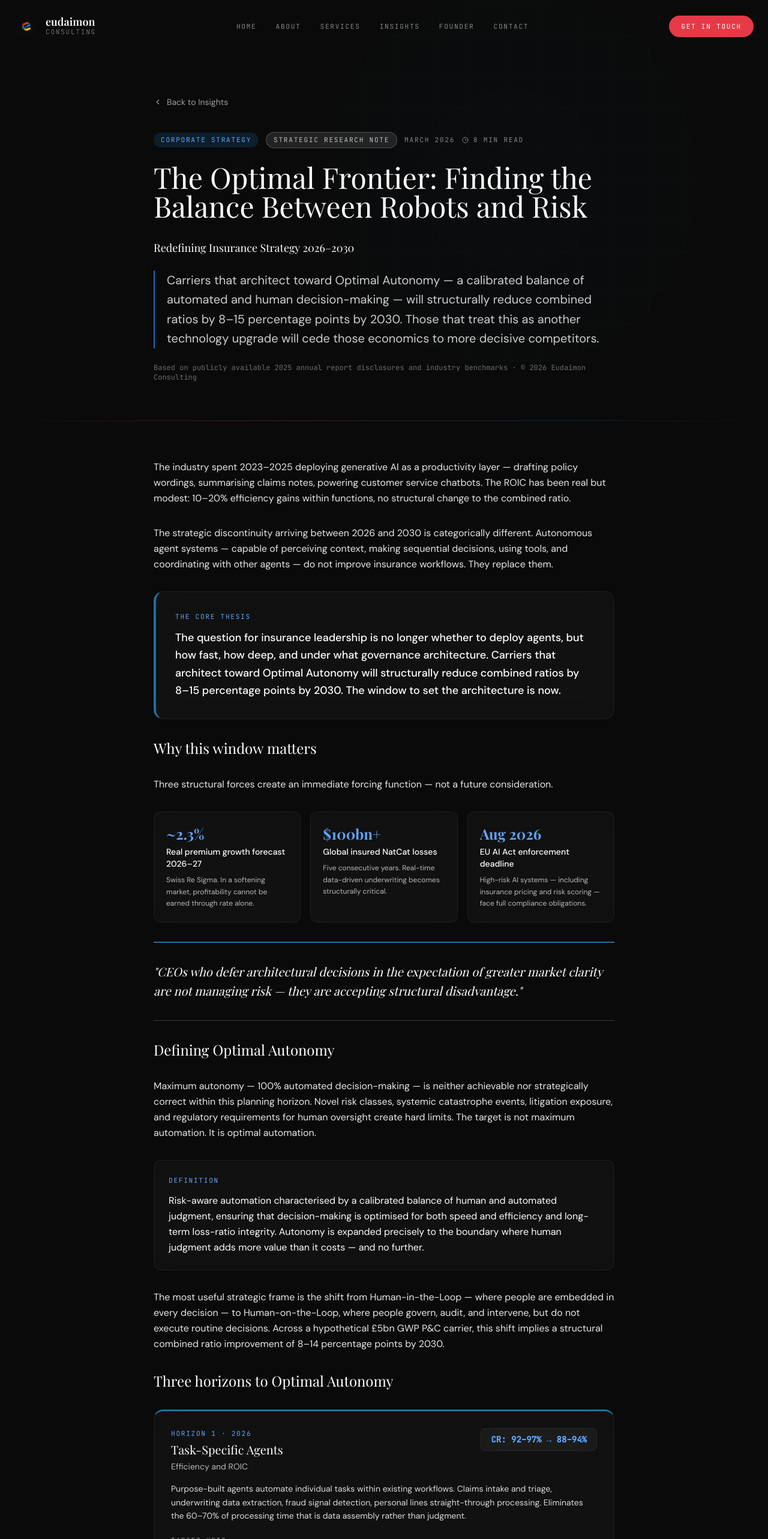
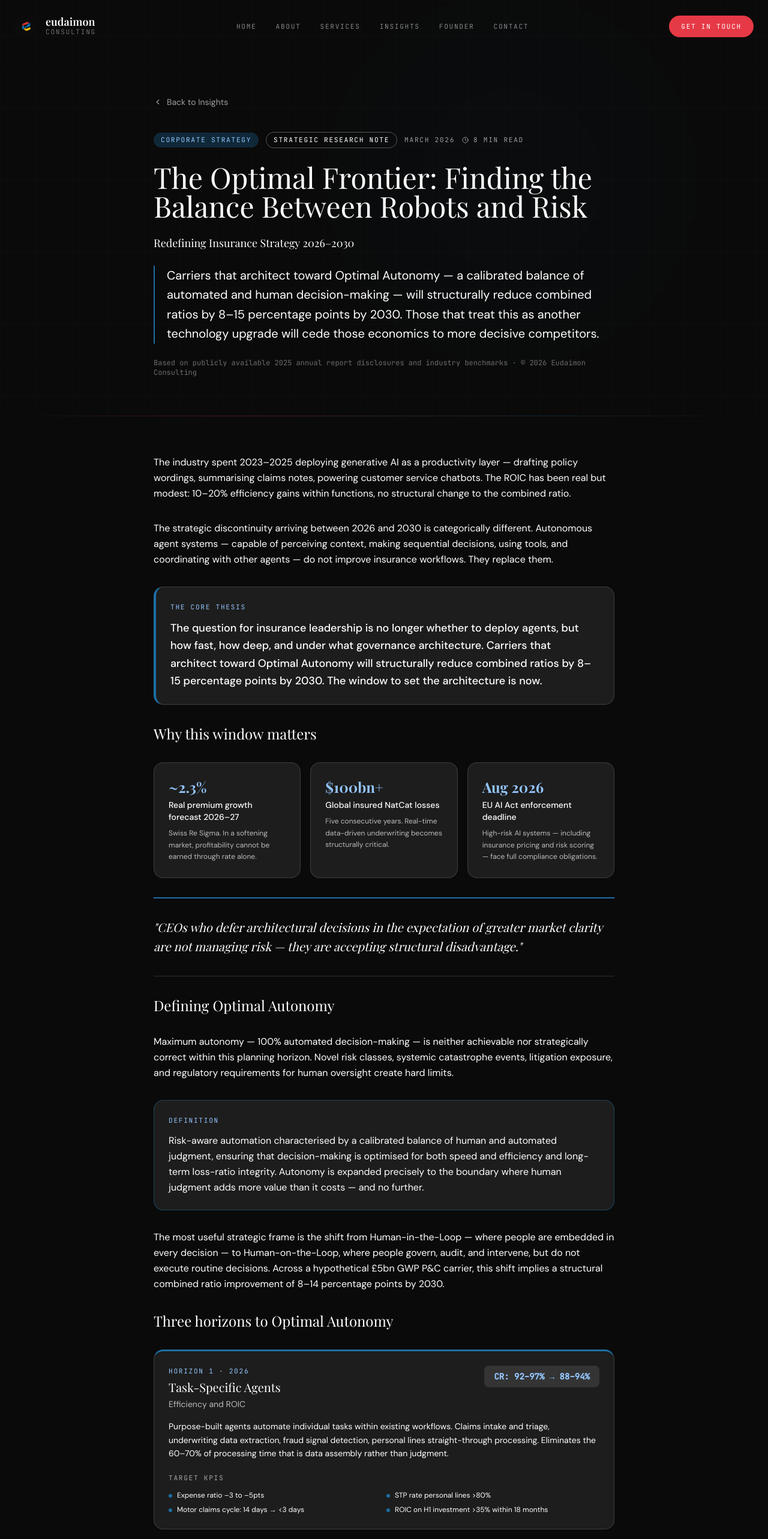
Before and after one commit to parulkgreen-design/eudaimon-consulting, a Next.js app: page /insights/optimal-autonomy in a window 1280 px wide. Shown: the top 2566 px of the page at 60% size. Built offline with nearby package versions, Linux system fonts and the light colour scheme; a web font is replaced by a local one.

Commit message:
Update page.tsx

```diff
--- a/app/insights/optimal-autonomy/page.tsx
+++ b/app/insights/optimal-autonomy/page.tsx
@@ -38,7 +38,6 @@ export default function OptimalAutonomyArticle() {
       cr: "~93%",
       horizon: "H2 Leading",
       horizonColor: "#1D6FA4",
-      horizonBg: "rgba(29,111,164,0.2)",
       useCases: "400+ use cases; SecureGPT; real-time IoT risk scoring; claims triage",
       moat: "900 data scientists; Group CDAIO role; Stanford HAI partner",
       gap: "Agentic orchestration still fragmented across 50 markets — governance inconsistency risk",
@@ -48,7 +47,6 @@ export default function OptimalAutonomyArticle() {
       cr: "92.2%",
       horizon: "H2 Leading",
       horizonColor: "#1D6FA4",
-      horizonBg: "rgba(29,111,164,0.2)",
       useCases: "900+ use cases; Anthropic partnership; claims automation; dynamic pricing pilots",
       moat: "Record €17.4bn profit; €2tr AUM data asset; new digital board exec",
       gap: "Explicitly cautious on autonomy pace; regulatory complexity in Germany/EU",
@@ -58,7 +56,6 @@ export default function OptimalAutonomyArticle() {
       cr: "~93%",
       horizon: "H2 → H3",
       horizonColor: "#3B6D11",
-      horizonBg: "rgba(59,109,17,0.2)",
       useCases: "85% UW/claims automation target; Chubb Studio 250+ embedded partners; $1.4bn digital GWP",
       moat: "3,500 engineers globally; Chubb Studio moat; 20% workforce restructuring underway",
       gap: "Execution risk in 20% headcount reduction; cultural change management",
@@ -68,7 +65,6 @@ export default function OptimalAutonomyArticle() {
       cr: "~94%",
       horizon: "H1 → H2",
       horizonColor: "#854F0B",
-      horizonBg: "rgba(133,79,11,0.2)",
       useCases: "160+ AI solutions; Agentic Hyper Challenge (200 prototypes); 13-min claims resolution (UK)",
       moat: "AI Lab (ETH Zurich / St Gallen); new Chief AI Officer Oct 2025",
       gap: "Moving from pilots to scale; not yet committed to explicit CR targets from AI",
@@ -78,7 +74,6 @@ export default function OptimalAutonomyArticle() {
       cr: "94.6%",
       horizon: "H1",
       horizonColor: "#854F0B",
-      horizonBg: "rgba(133,79,11,0.2)",
       useCases: "12 AI fraud models; £90m+ claims savings; claims summarisation; medical UW tools",
       moat: "25m customer data asset; Direct Line acquisition adds scale",
       gap: "End-to-end transformation still aspirational; behind leaders on architecture",
@@ -104,12 +99,12 @@ export default function OptimalAutonomyArticle() {
     {
       num: "01",
       title: "Architecture: build or procure?",
-      body: "The most consequential choice is whether to build a proprietary agentic architecture or deploy on third-party platforms. Proprietary is slower and more expensive in Year 1. It is the source of durable differentiation by Year 3. This is a CEO-level capital allocation decision — not a CTO matter. Carriers that delegate it to technology functions will find the strategic trade-offs obscured by vendor preferences.",
+      body: "The most consequential choice is whether to build a proprietary agentic architecture or deploy on third-party platforms. Proprietary is slower and more expensive in Year 1. It is the source of durable differentiation by Year 3. This is a CEO-level capital allocation decision — not a CTO matter.",
     },
     {
       num: "02",
       title: "Governance before scale",
-      body: "Build the governance architecture — explainability tooling, autonomy authority frameworks, model monitoring, regulatory engagement protocols — before expanding agent deployment beyond Horizon 1. Every carrier that has deployed AI at scale without adequate governance has faced the same sequence: model drift, adverse loss ratio movement, regulatory scrutiny, and painful remediation. The August 2026 EU AI Act deadline is an immediate compliance obligation.",
+      body: "Build the governance architecture — explainability tooling, autonomy authority frameworks, model monitoring, regulatory engagement protocols — before expanding agent deployment beyond Horizon 1. The August 2026 EU AI Act deadline is an immediate compliance obligation for any carrier with European operations.",
     },
     {
       num: "03",
@@ -118,14 +113,18 @@ export default function OptimalAutonomyArticle() {
     },
   ];
 
+  const cardStyle = {
+    background: "rgba(255,255,255,0.08)",
+    border: "1px solid rgba(255,255,255,0.15)",
+    borderRadius: "16px",
+    padding: "24px",
+  };
+
   return (
     <div className="bg-[#0a0a0a] min-h-screen">
       {/* Hero */}
       <section className="relative pt-40 pb-16 px-6 overflow-hidden">
-        <div
-          className="absolute top-0 right-[10%] w-[600px] h-[600px] rounded-full blur-[160px] opacity-10"
-          style={{ background: "radial-gradient(circle, rgba(29,111,164,0.8) 0%, transparent 70%)" }}
-        />
+        <div className="absolute top-0 right-[10%] w-[600px] h-[600px] rounded-full blur-[160px] opacity-10" style={{ background: "radial-gradient(circle, rgba(29,111,164,0.8) 0%, transparent 70%)" }} />
         <div className="absolute inset-0 opacity-[0.03]" style={{ backgroundImage: "linear-gradient(rgba(255,255,255,0.5) 1px, transparent 1px), linear-gradient(90deg, rgba(255,255,255,0.5) 1px, transparent 1px)", backgroundSize: "60px 60px" }} />
         <div className="max-w-3xl mx-auto relative z-10">
           <Link href="/insights" className="inline-flex items-center gap-2 text-white/60 hover:text-white transition-colors text-sm mb-10">
@@ -133,19 +132,19 @@ export default function OptimalAutonomyArticle() {
             Back to Insights
           </Link>
           <div className="flex flex-wrap items-center gap-3 mb-6">
-            <span className="mono-label text-[9px] px-3 py-1 rounded-full bg-[#1D6FA4]/20 text-[#60a5fa]">Corporate Strategy</span>
-            <span className="mono-label text-[9px] px-3 py-1 rounded-full bg-white/10 text-white/70 border border-white/20">Strategic Research Note</span>
-            <span className="mono-label text-white/50 text-[9px]">March 2026</span>
-            <div className="flex items-center gap-2 text-white/50">
+            <span className="mono-label text-[9px] px-3 py-1 rounded-full" style={{ background: "rgba(29,111,164,0.3)", color: "#93c5fd" }}>Corporate Strategy</span>
+            <span className="mono-label text-[9px] px-3 py-1 rounded-full border border-white/30 text-white">Strategic Research Note</span>
+            <span className="mono-label text-white/60 text-[9px]">March 2026</span>
+            <div className="flex items-center gap-2 text-white/60">
               <Clock size={11} />
               <span className="mono-label text-[9px]">8 min read</span>
             </div>
           </div>
-          <h1 className="font-display text-white text-4xl md:text-5xl leading-tight mb-8">
+          <h1 className="font-display text-white text-4xl md:text-5xl leading-tight mb-6">
             The Optimal Frontier: Finding the Balance Between Robots and Risk
           </h1>
           <p className="text-white text-lg font-display mb-6">Redefining Insurance Strategy 2026–2030</p>
-          <p className="text-white/80 text-xl leading-relaxed border-l-2 border-[#1D6FA4] pl-5">
+          <p className="text-white text-xl leading-relaxed border-l-2 border-[#1D6FA4] pl-5">
             Carriers that architect toward Optimal Autonomy — a calibrated balance of automated and human decision-making — will structurally reduce combined ratios by 8–15 percentage points by 2030. Those that treat this as another technology upgrade will cede those economics to more decisive competitors.
           </p>
           <p className="text-white/40 text-xs mt-6 font-mono">Based on publicly available 2025 annual report disclosures and industry benchmarks · © 2026 Eudaimon Consulting</p>
@@ -155,43 +154,41 @@ export default function OptimalAutonomyArticle() {
       <div className="divider-gradient" />
 
       <article className="py-16 px-6">
-        <div className="max-w-3xl mx-auto space-y-8 text-white/90 text-base leading-relaxed">
+        <div className="max-w-3xl mx-auto space-y-8 text-white text-base leading-relaxed">
 
           <p>The industry spent 2023–2025 deploying generative AI as a productivity layer — drafting policy wordings, summarising claims notes, powering customer service chatbots. The ROIC has been real but modest: 10–20% efficiency gains within functions, no structural change to the combined ratio.</p>
           <p>The strategic discontinuity arriving between 2026 and 2030 is categorically different. Autonomous agent systems — capable of perceiving context, making sequential decisions, using tools, and coordinating with other agents — do not improve insurance workflows. They replace them.</p>
 
           {/* Core thesis */}
-          <div className="glass rounded-2xl p-8" style={{ borderLeft: "4px solid #1D6FA4" }}>
-            <p className="mono-label text-[#60a5fa] text-[9px] mb-3">The Core Thesis</p>
+          <div style={{ ...cardStyle, borderLeft: "4px solid #1D6FA4" }}>
+            <p className="mono-label text-[9px] mb-3" style={{ color: "#93c5fd" }}>The Core Thesis</p>
             <p className="text-white text-lg leading-relaxed font-medium">The question for insurance leadership is no longer whether to deploy agents, but how fast, how deep, and under what governance architecture. Carriers that architect toward Optimal Autonomy will structurally reduce combined ratios by 8–15 percentage points by 2030. The window to set the architecture is now.</p>
           </div>
 
           <h2 className="font-display text-white text-2xl mt-10 mb-6">Why this window matters</h2>
-          <p>Three structural forces create an immediate forcing function — not a future consideration.</p>
-
           <div className="grid grid-cols-1 md:grid-cols-3 gap-4 my-6">
             {[
               { val: "~2.3%", label: "Real premium growth forecast 2026–27", sub: "Swiss Re Sigma. In a softening market, profitability cannot be earned through rate alone." },
               { val: "$100bn+", label: "Global insured NatCat losses", sub: "Five consecutive years. Real-time data-driven underwriting becomes structurally critical." },
               { val: "Aug 2026", label: "EU AI Act enforcement deadline", sub: "High-risk AI systems — including insurance pricing and risk scoring — face full compliance obligations." },
             ].map((m) => (
-              <div key={m.val} className="glass rounded-xl p-5">
-                <p className="font-display text-2xl font-bold mb-1" style={{ color: "#60a5fa" }}>{m.val}</p>
+              <div key={m.val} style={cardStyle}>
+                <p className="font-display text-2xl font-bold mb-1" style={{ color: "#93c5fd" }}>{m.val}</p>
                 <p className="text-white text-sm font-medium mb-2">{m.label}</p>
                 <p className="text-white/70 text-xs leading-relaxed">{m.sub}</p>
               </div>
             ))}
           </div>
 
-          <div className="border-t-2 border-b border-white/20 py-8 my-8" style={{ borderTopColor: "#1D6FA4" }}>
+          <div className="py-8 my-8" style={{ borderTop: "2px solid #1D6FA4", borderBottom: "1px solid rgba(255,255,255,0.15)" }}>
             <p className="font-display text-white text-xl italic leading-relaxed">"CEOs who defer architectural decisions in the expectation of greater market clarity are not managing risk — they are accepting structural disadvantage."</p>
           </div>
 
           <h2 className="font-display text-white text-2xl mt-10 mb-4">Defining Optimal Autonomy</h2>
-          <p>Maximum autonomy — 100% automated decision-making — is neither achievable nor strategically correct within this planning horizon. Novel risk classes, systemic catastrophe events, litigation exposure, and regulatory requirements for human oversight create hard limits. The target is not maximum automation. It is optimal automation.</p>
+          <p>Maximum autonomy — 100% automated decision-making — is neither achievable nor strategically correct within this planning horizon. Novel risk classes, systemic catastrophe events, litigation exposure, and regulatory requirements for human oversight create hard limits.</p>
 
-          <div className="glass rounded-xl p-6 my-6 border border-[#1D6FA4]/40">
-            <p className="mono-label text-[#60a5fa] text-[9px] mb-3">Definition</p>
+          <div style={{ ...cardStyle, borderColor: "rgba(29,111,164,0.5)" }}>
+            <p className="mono-label text-[9px] mb-3" style={{ color: "#93c5fd" }}>Definition</p>
             <p className="text-white text-base leading-relaxed">Risk-aware automation characterised by a calibrated balance of human and automated judgment, ensuring that decision-making is optimised for both speed and efficiency and long-term loss-ratio integrity. Autonomy is expanded precisely to the boundary where human judgment adds more value than it costs — and no further.</p>
           </div>
 
@@ -200,25 +197,25 @@ export default function OptimalAutonomyArticle() {
           <h2 className="font-display text-white text-2xl mt-10 mb-6">Three horizons to Optimal Autonomy</h2>
           <div className="space-y-5">
             {horizons.map((h) => (
-              <div key={h.period} className="glass rounded-2xl p-7" style={{ borderTop: `3px solid ${h.color}` }}>
+              <div key={h.period} style={{ ...cardStyle, borderTop: `3px solid ${h.color}` }}>
                 <div className="flex flex-col sm:flex-row sm:justify-between sm:items-start gap-3 mb-4">
                   <div>
-                    <p className="mono-label text-[9px] mb-1" style={{ color: "#60a5fa" }}>{h.period}</p>
+                    <p className="mono-label text-[9px] mb-1" style={{ color: "#93c5fd" }}>{h.period}</p>
                     <p className="font-display text-white text-xl">{h.title}</p>
                     <p className="text-white/70 text-sm mt-1">{h.subtitle}</p>
                   </div>
-                  <div className="glass rounded-lg px-4 py-2 text-right flex-shrink-0">
-                    <p className="font-mono text-sm font-bold" style={{ color: "#60a5fa" }}>{h.cr}</p>
+                  <div style={{ background: "rgba(255,255,255,0.1)", borderRadius: "8px", padding: "8px 16px" }}>
+                    <p className="font-mono text-sm font-bold" style={{ color: "#93c5fd" }}>{h.cr}</p>
                   </div>
                 </div>
-                <p className="text-white/85 text-sm leading-relaxed mb-5">{h.body}</p>
+                <p className="text-white text-sm leading-relaxed mb-5">{h.body}</p>
                 <div>
-                  <p className="mono-label text-white/50 text-[9px] mb-3">Target KPIs</p>
+                  <p className="mono-label text-white/60 text-[9px] mb-3">Target KPIs</p>
                   <div className="grid grid-cols-1 sm:grid-cols-2 gap-2">
                     {h.kpis.map((kpi) => (
                       <div key={kpi} className="flex gap-2 items-start">
                         <div className="w-1.5 h-1.5 rounded-full mt-1.5 flex-shrink-0" style={{ background: h.color }} />
-                        <p className="text-white/80 text-xs">{kpi}</p>
+                        <p className="text-white text-xs">{kpi}</p>
                       </div>
                     ))}
                   </div>
@@ -234,29 +231,32 @@ export default function OptimalAutonomyArticle() {
 
           <div className="space-y-4 my-8">
             {peers.map((p) => (
-              <div key={p.carrier} className="glass rounded-2xl p-6">
+              <div key={p.carrier} style={cardStyle}>
                 <div className="flex flex-col sm:flex-row sm:items-center gap-3 mb-5">
                   <p className="font-display text-white text-xl w-24 flex-shrink-0">{p.carrier}</p>
                   <span
                     className="mono-label text-[9px] px-3 py-1 rounded-full w-fit font-semibold"
-                    style={{ color: p.horizonColor === "#1D6FA4" ? "#60a5fa" : p.horizonColor === "#3B6D11" ? "#86efac" : "#fbbf24", background: p.horizonBg }}
+                    style={{
+                      color: p.horizonColor === "#1D6FA4" ? "#93c5fd" : p.horizonColor === "#3B6D11" ? "#86efac" : "#fcd34d",
+                      background: p.horizonColor === "#1D6FA4" ? "rgba(29,111,164,0.3)" : p.horizonColor === "#3B6D11" ? "rgba(59,109,17,0.3)" : "rgba(133,79,11,0.3)",
+                    }}
                   >
                     {p.horizon}
                   </span>
-                  <span className="mono-label text-white/60 text-[9px]">2025 CR: {p.cr}</span>
+                  <span className="mono-label text-white/70 text-[9px]">2025 CR: {p.cr}</span>
                 </div>
                 <div className="grid grid-cols-1 md:grid-cols-3 gap-5">
                   <div>
-                    <p className="mono-label text-[9px] text-white/50 mb-2">Lead use cases</p>
-                    <p className="text-white/85 text-sm leading-relaxed">{p.useCases}</p>
+                    <p className="mono-label text-[9px] text-white/60 mb-2">Lead use cases</p>
+                    <p className="text-white text-sm leading-relaxed">{p.useCases}</p>
                   </div>
                   <div>
-                    <p className="mono-label text-[9px] text-white/50 mb-2">Strategic moat</p>
-                    <p className="text-white/85 text-sm leading-relaxed">{p.moat}</p>
+                    <p className="mono-label text-[9px] text-white/60 mb-2">Strategic moat</p>
+                    <p className="text-white text-sm leading-relaxed">{p.moat}</p>
                   </div>
                   <div>
                     <p className="mono-label text-[9px] text-[#E63946] mb-2">Gap / risk</p>
-                    <p className="text-white/85 text-sm leading-relaxed">{p.gap}</p>
+                    <p className="text-white text-sm leading-relaxed">{p.gap}</p>
                   </div>
                 </div>
               </div>
@@ -268,10 +268,10 @@ export default function OptimalAutonomyArticle() {
 
           <div className="grid grid-cols-1 md:grid-cols-3 gap-5 my-8">
             {moats.map((m, i) => (
-              <div key={m.title} className="glass rounded-2xl p-6" style={{ borderTop: "3px solid #1D6FA4" }}>
-                <p className="font-mono text-2xl font-bold mb-3" style={{ color: "rgba(96,165,250,0.4)" }}>{String(i + 1).padStart(2, "0")}</p>
+              <div key={m.title} style={{ ...cardStyle, borderTop: "3px solid #1D6FA4" }}>
+                <p className="font-mono text-2xl font-bold mb-3" style={{ color: "rgba(147,197,253,0.4)" }}>{String(i + 1).padStart(2, "0")}</p>
                 <p className="font-display text-white text-base mb-3">{m.title}</p>
-                <p className="text-white/80 text-sm leading-relaxed">{m.body}</p>
+                <p className="text-white text-sm leading-relaxed">{m.body}</p>
               </div>
             ))}
           </div>
@@ -279,26 +279,26 @@ export default function OptimalAutonomyArticle() {
           <div className="divider-gradient my-10" />
 
           <h2 className="font-display text-white text-2xl mt-10 mb-4">Call to action — the next 18 months</h2>
-          <p>By the end of 2027, the agentic architecture decisions made today will be embedded in systems, data pipelines, vendor contracts, and organisational structures that are costly and slow to reverse. Three decisions will define competitive position.</p>
+          <p>By the end of 2027, the agentic architecture decisions made today will be embedded in systems, data pipelines, vendor contracts, and organisational structures that are costly and slow to reverse.</p>
 
           <div className="space-y-4 my-8">
             {actions.map((a) => (
-              <div key={a.num} className="glass rounded-xl p-6 flex gap-5">
-                <span className="font-mono text-2xl font-bold flex-shrink-0" style={{ color: "rgba(96,165,250,0.4)" }}>{a.num}</span>
+              <div key={a.num} style={cardStyle} className="flex gap-5">
+                <span className="font-mono text-2xl font-bold flex-shrink-0" style={{ color: "rgba(147,197,253,0.5)" }}>{a.num}</span>
                 <div>
                   <p className="font-display text-white text-lg mb-2">{a.title}</p>
-                  <p className="text-white/80 text-sm leading-relaxed">{a.body}</p>
+                  <p className="text-white text-sm leading-relaxed">{a.body}</p>
                 </div>
               </div>
             ))}
           </div>
 
-          <div className="glass rounded-2xl p-8 border border-[#1D6FA4]/50 text-center my-10">
-            <p className="mono-label text-[#60a5fa] text-[9px] mb-4">The 18-Month Imperative</p>
+          <div style={{ ...cardStyle, borderColor: "rgba(29,111,164,0.6)", textAlign: "center", padding: "32px" }}>
+            <p className="mono-label text-[9px] mb-4" style={{ color: "#93c5fd" }}>The 18-Month Imperative</p>
             <p className="font-display text-white text-xl leading-relaxed">The Autonomy Frontier is being drawn now. The technology is available. The macro tailwinds are present. The regulatory framework, whilst demanding, is knowable and manageable. What separates the leaders from the followers is not capability. It is conviction.</p>
           </div>
 
-          <p className="text-white/40 text-xs leading-relaxed">This Strategic Research Note has been prepared by Eudaimon Consulting, March 2026. Market impact estimates are analytical projections derived from publicly available industry benchmarks and published 2025 annual reports. Carrier assessments are based on public 2025 disclosures only. This note is for general information purposes only and does not constitute investment, legal, or regulatory advice. © 2026 Eudaimon Consulting. All rights reserved.</p>
+          <p className="text-white/40 text-xs leading-relaxed mt-10">This Strategic Research Note has been prepared by Eudaimon Consulting, March 2026. Market impact estimates are analytical projections derived from publicly available industry benchmarks and published 2025 annual reports. Carrier assessments are based on public 2025 disclosures only. This note is for general information purposes only and does not constitute investment, legal, or regulatory advice. © 2026 Eudaimon Consulting. All rights reserved.</p>
         </div>
       </article>
 
@@ -307,7 +307,7 @@ export default function OptimalAutonomyArticle() {
           <div className="divider-gradient mb-16" />
           <div className="flex flex-col sm:flex-row justify-between items-start sm:items-center gap-6">
             <div>
-              <p className="mono-label text-white/50 text-[9px] mb-2">Defining your autonomy strategy?</p>
+              <p className="mono-label text-white/60 text-[9px] mb-2">Defining your autonomy strategy?</p>
               <p className="font-display text-white text-2xl">Talk to Eudaimon Consulting.</p>
             </div>
             <Link href="/contact" className="group flex items-center gap-2 px-7 py-3.5 bg-[#1D6FA4] text-white rounded-full font-medium hover:bg-[#185FA5] transition-all flex-shrink-0">
```
